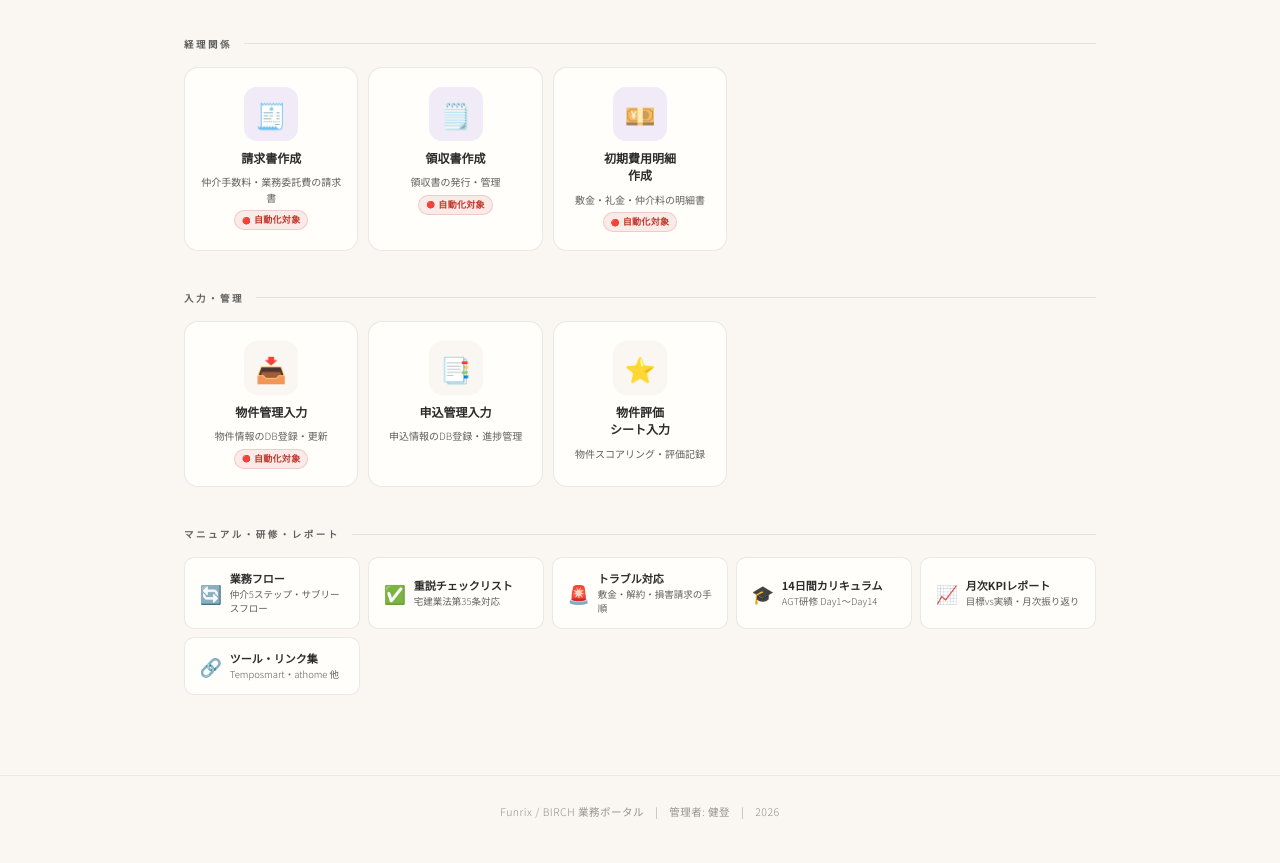
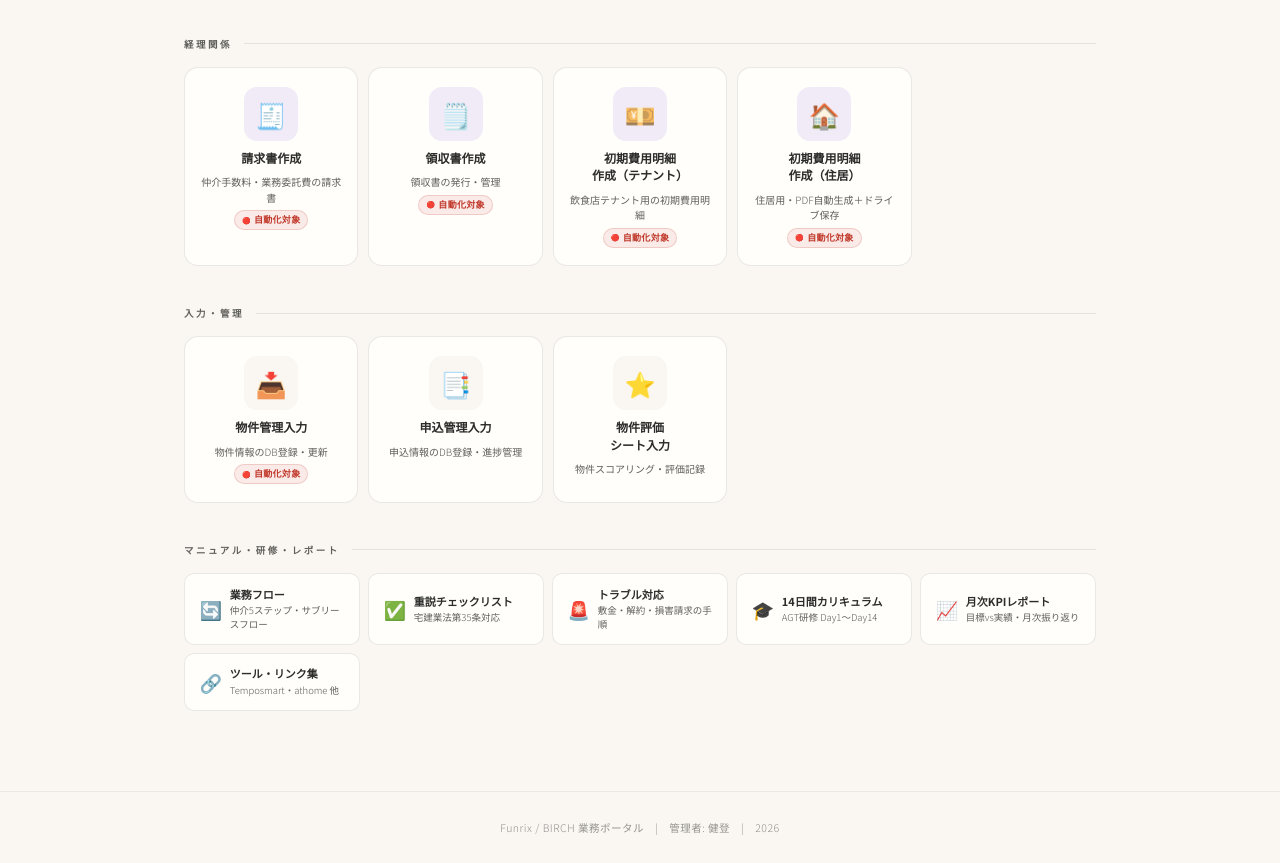
Before and after one commit to chobi07/funrix-portal, a plain HTML site: page index.html in a window 1280 px wide. Shown: the part 1528-2391 px from the top of the page. Drawn offline with Linux system fonts and the light colour scheme.

Commit message:
Update index.html

```diff
--- a/index.html
+++ b/index.html
@@ -503,9 +503,17 @@
     </a>
     <a class="card" href="https://forms.gle/J4C3yc7B7QmYu9e3A" target="_blank">
       <div class="icon-wrap">💴</div>
-      <div class="card-name">初期費用明細<br>作成</div>
+      <div class="card-name">初期費用明細<br>作成（テナント）</div>
       <div class="card-desc">
-        敷金・礼金・仲介料の明細書<br>
+        飲食店テナント用の初期費用明細<br>
+        <span class="badge-auto" style="margin-top:5px;display:inline-flex;">自動化対象</span>
+      </div>
+    </a>
+    <a class="card" href="https://maisoku-227408647001.asia-northeast1.run.app/juukyo" target="_blank">
+      <div class="icon-wrap">🏠</div>
+      <div class="card-name">初期費用明細<br>作成（住居）</div>
+      <div class="card-desc">
+        住居用・PDF自動生成＋ドライブ保存<br>
         <span class="badge-auto" style="margin-top:5px;display:inline-flex;">自動化対象</span>
       </div>
     </a>
```
